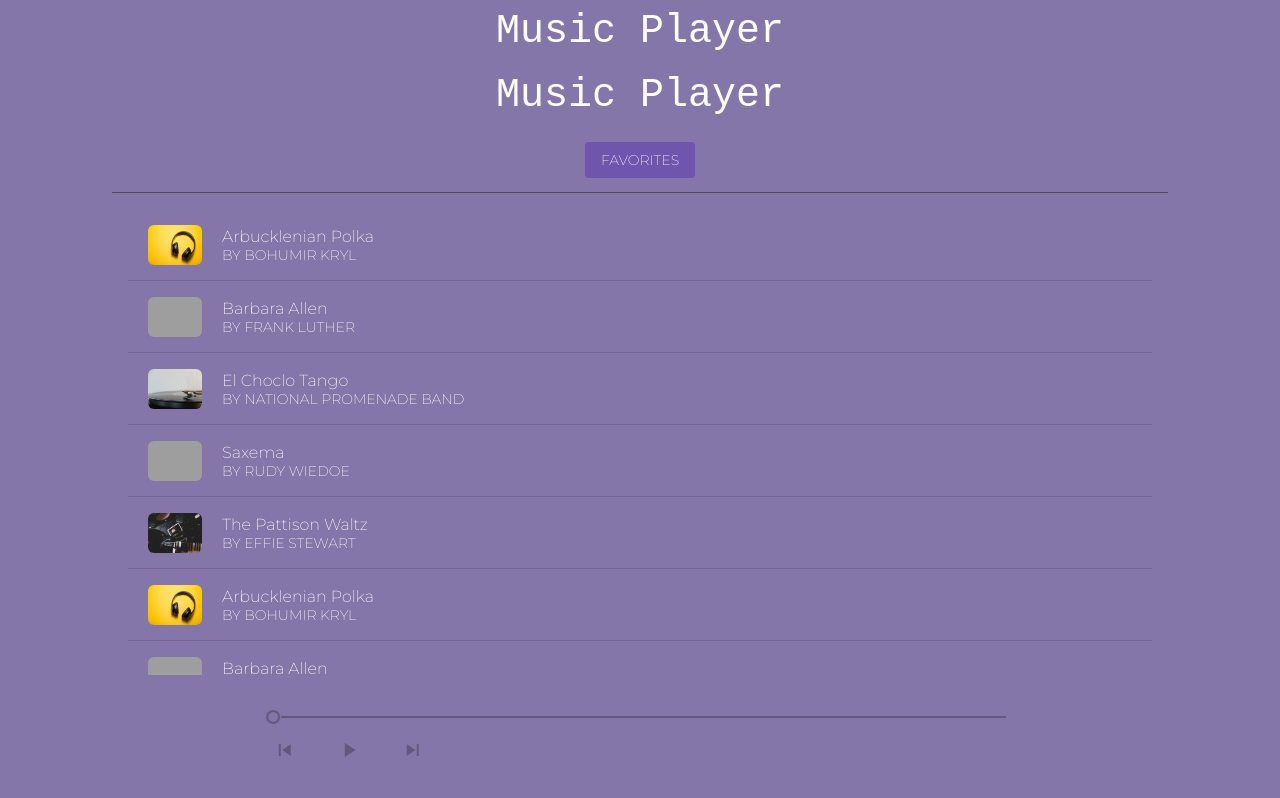
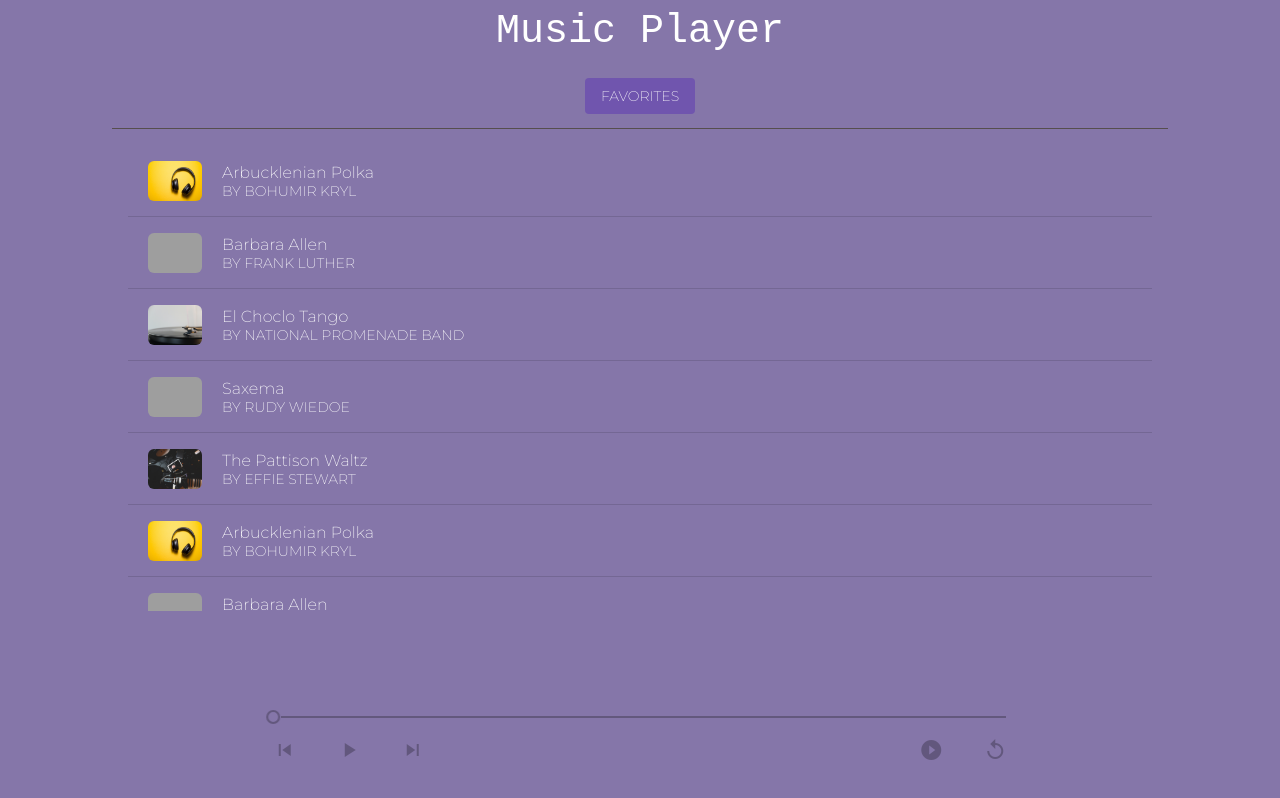
Before and after one commit to Keerthan22-sys/usercode, an Angular app in the folder music-player/: page / in a window 1280 px wide. Built offline with nearby package versions, Linux system fonts and the light colour scheme; grey boxes are pictures that could not be loaded; a web font is replaced by a local one.

Commit message:
task 9 - added replay and playback speed functionalities

```diff
--- a/music-player/src/app/app.component.html
+++ b/music-player/src/app/app.component.html
@@ -4,10 +4,6 @@
 <router-outlet></router-outlet>
 
 <!-- Task 6+7+8+9: Add UI template here -->
-<mat-toolbar class="main-toolbar" routerLink="/">
-  <span>Music Player</span>
-</mat-toolbar>
-
 <router-outlet></router-outlet>
 
 <div class="progress-container">
@@ -41,6 +37,19 @@
           <mat-icon mat-list-icon>skip_next</mat-icon>
         </button>
       </div>
+      <div>
+        <button mat-button [matMenuTriggerFor]="menu" matTooltip="Playback Speed"
+          [disabled]="tracks.indexOf(this.state.activeTrack) === -1">
+          <mat-icon mat-list-icon>play_circle_filled</mat-icon>
+        </button>
+        <mat-menu #menu="matMenu">
+          <button mat-menu-item *ngFor="let speed of playbackSpeeds" (click)="changePlaybackSpeed(speed)">{{speed}}x</button>
+        </mat-menu>
+        <button mat-button (click)="musicService.playNewFile(state.activeTrack)" matTooltip="Replay Track"
+          [disabled]="tracks.indexOf(this.state.activeTrack) === -1">
+          <mat-icon mat-list-icon>replay</mat-icon>
+        </button>
+      </div>
     </mat-toolbar-row>
   </mat-toolbar>
 </div>
--- a/music-player/src/app/app.component.ts
+++ b/music-player/src/app/app.component.ts
@@ -14,7 +14,7 @@ export class AppComponent {
  state = MusicPlayerState;
  readonly tracks = tracks;
   // Task 9: Declare required constants here
-
+  playbackSpeeds = [1, 2, 3, 4, 5];
 
   constructor(
     // Task 6: Declare private variable here
@@ -58,6 +58,8 @@ previous() {
   }
 }
   // Task 9: Add changePlaybackSpeed() method here
-
+changePlaybackSpeed(speed: number) {
+  this.musicService.changePlaybackSpeed(speed);
+}
 
 }
```
